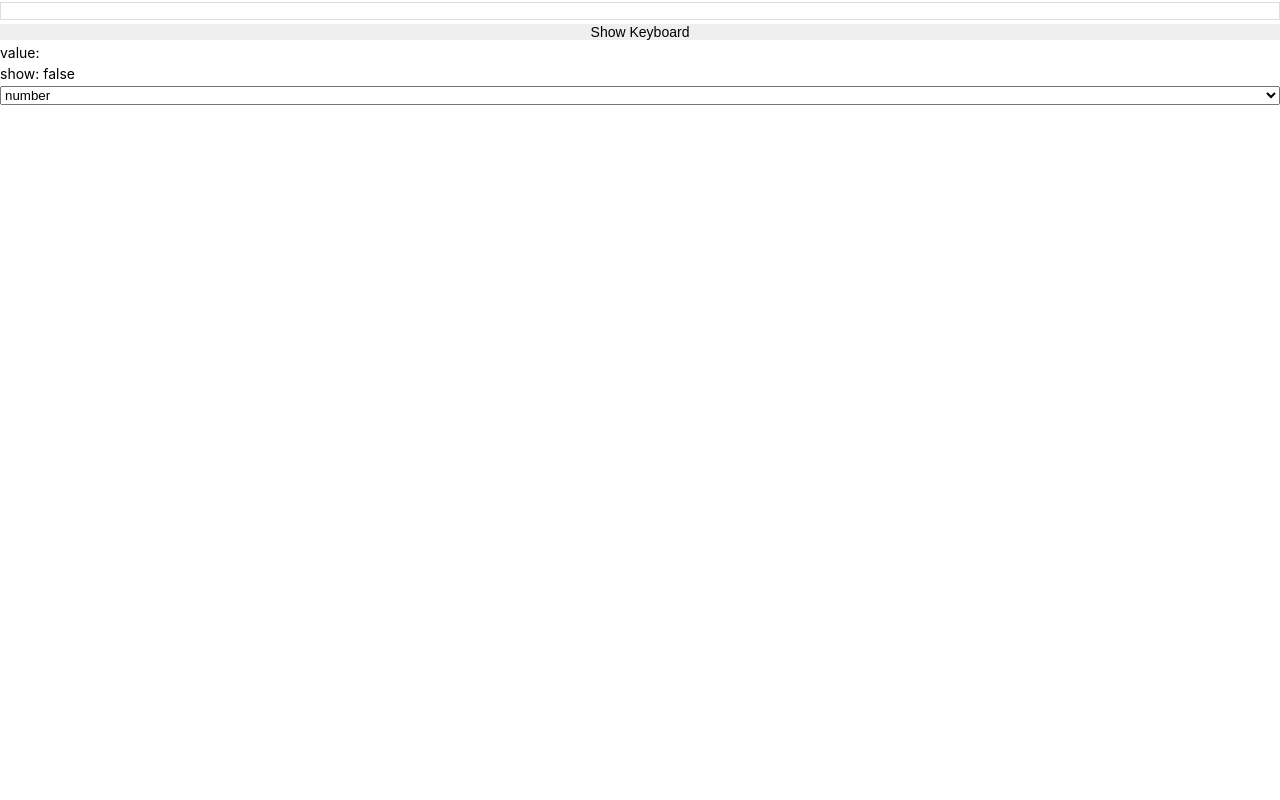
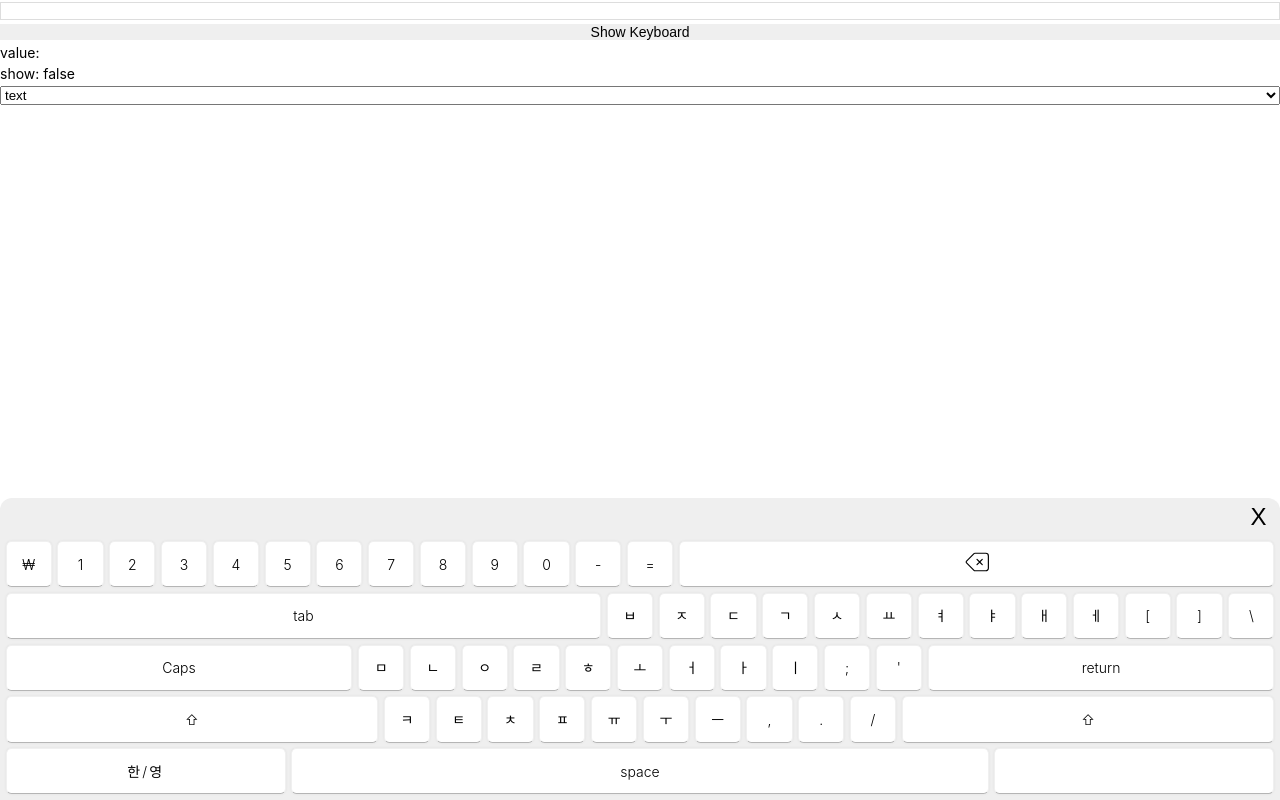
Before and after one commit to taegeun1111/han-keyboard, a React (Vite) app: page / in a window 1280 px wide. Built offline with nearby package versions, Linux system fonts and the light colour scheme.

Commit message:
FEAT: 키보드 타입들  추가

```diff
--- a/src/App.tsx
+++ b/src/App.tsx
@@ -7,7 +7,7 @@ import { KioskKeyboardInputType } from "./types/kioskKeyboardInputType";
 function App() {
   const [value, setValue] = useState("");
   const [show, setShow] = useState(false);
-  const [inputType, setInputType] = useState<KioskKeyboardInputType>("number");
+  const [inputType, setInputType] = useState<KioskKeyboardInputType>("text");
 
   return (
     <>
--- a/src/components/HanKeyboard.tsx
+++ b/src/components/HanKeyboard.tsx
@@ -51,7 +51,7 @@ const HanKeyboard = ({
     };
   }, [show, onClose]);
 
-  if (!show) return null;
+  // if (!show) return null;
 
   const renderKeyboard = () => {
     if (inputType === "number") {
@@ -117,7 +117,7 @@ const ModalContainer = styled.div`
   padding: 0.4rem;
   z-index: 1001;
   animation: slideUp 0.3s ease-out;
-  background-color: #ececec;
+  background-color: #efefef;
 
   @keyframes slideUp {
     from {
--- a/src/components/TypeNumber.tsx
+++ b/src/components/TypeNumber.tsx
@@ -105,6 +105,7 @@ const NumberRowWrapper = styled.div`
 
 const NumberRow = styled.div`
   display: flex;
+  width: 33.3333333%;
   border: 1px solid rgb(240, 240, 240);
   justify-content: center;
   align-items: center;
--- a/src/components/TypeText.tsx
+++ b/src/components/TypeText.tsx
@@ -1,6 +1,10 @@
-import React from "react";
-import { koreanLayout } from "../constants/kioskKeyboardKoreanLayout";
-import styled from "styled-components";
+import React, { useState } from "react";
+import {
+  englishLayout,
+  keyboardDisplay,
+  koreanLayout,
+} from "../constants/kioskKeyboardKoreanLayout";
+import styled, { css } from "styled-components";
 import { TypeNumberKeyboardType } from "../types/kioskKeyboardInputType";
 import { getKeyStyles, getKeyType } from "../utils/keyboardUtils";
 import { KeyType } from "../types/keyboardUtilTypes";
@@ -12,11 +16,15 @@ interface TypeNumberProps {
 
 interface NumberRowProps {
   $keyType: KeyType;
+  $isShiftPressed: boolean;
 }
 
 const TypeText = ({ onChange, value }: TypeNumberProps) => {
+  const [isShift, setIsShift] = useState(false);
+  const [isKorean, setIsKorean] = useState(true);
+
   const handleClick = (type: TypeNumberKeyboardType | string) => {
-    let newValue: string;
+    let newValue: string = value.toString(); // 초기값 설정
 
     switch (type) {
       case "{bksp}":
@@ -24,23 +32,26 @@ const TypeText = ({ onChange, value }: TypeNumberProps) => {
         break;
       case "{empty}":
         return;
+      case "{shift}":
+        setIsShift(!isShift);
+        return;
+      case "{한/영}":
+        setIsKorean(!isKorean);
+        return;
       default:
-        // 중괄호가 포함된 다른 문자열 처리
-        if (
-          typeof type === "string" &&
-          type.length !== 1 &&
-          type.includes("{") &&
-          type.includes("}")
-        ) {
-          newValue = value.toString() + type.replace(/[{}]/g, "");
+        // keyboardDisplay에서 값을 찾아보고, 없으면 기본 처리
+        if (typeof type === "string" && type.includes("{")) {
+          const displayValue =
+            keyboardDisplay[type as keyof typeof keyboardDisplay];
+          if (displayValue) {
+            newValue = value.toString() + displayValue;
+          }
         } else {
-          // 일반 숫자나 문자의 경우
           newValue = value.toString() + type;
         }
         break;
     }
 
-    // ChangeEvent 객체 생성
     const event = {
       target: {
         value: newValue,
@@ -50,39 +61,57 @@ const TypeText = ({ onChange, value }: TypeNumberProps) => {
     onChange(event);
   };
 
-  const findNotNumber = (type: TypeNumberKeyboardType | string) => {
-    // edge case
-    switch (type) {
-      case "{empty}":
-        return "";
-      case "{bksp}":
-        return <BackspaceIcon />;
-      default:
-        // 중괄호가 포함된 다른 문자열 처리
-        if (
-          typeof type === "string" &&
-          type.length !== 1 &&
-          type.includes("{") &&
-          type.includes("}")
-        ) {
+  const findDisplayValue = (type: TypeNumberKeyboardType | string) => {
+    if (typeof type === "string" && type.includes("{")) {
+      // keyboardDisplay에서 표시할 값 찾기
+      const displayValue =
+        keyboardDisplay[type as keyof typeof keyboardDisplay];
+
+      // displayValue가 undefined나 null이 아닌 경우 (빈 문자열도 유효한 값으로 처리)
+      if (displayValue !== undefined && displayValue !== null) {
+        // SVG string이 포함된 경우 dangerouslySetInnerHTML 사용
+        if (displayValue.includes("<svg")) {
+          return <span dangerouslySetInnerHTML={{ __html: displayValue }} />;
+        }
+        return displayValue;
+      }
+      // keyboardDisplay에 없는 경우 괄호 제거
       return type.replace(/[{}]/g, "");
-        }
+    } else {
+      console.log(type);
       return type;
     }
   };
 
+  const currentLayout = isKorean ? koreanLayout : englishLayout;
+
   return (
     <NumberContainer>
-      {koreanLayout.default.map((row, rowIndex) => (
+      {isShift
+        ? currentLayout.shift.map((row, rowIndex) => (
             <NumberRowWrapper key={rowIndex}>
-          {/* 공백을 기준으로 나누되, 중괄호 안의 내용은 보존 */}
               {row.match(/({[^}]+}|\S+)/g)?.map((key, keyIndex) => (
                 <NumberRow
                   key={`${rowIndex}-${keyIndex}`}
                   onClick={() => handleClick(key)}
                   $keyType={getKeyType(key)}
+                  $isShiftPressed={key === "{shift}" && isShift}
                 >
-              {findNotNumber(key)}
+                  {findDisplayValue(key)}
+                </NumberRow>
+              ))}
+            </NumberRowWrapper>
+          ))
+        : currentLayout.default.map((row, rowIndex) => (
+            <NumberRowWrapper key={rowIndex}>
+              {row.split(" ").map((key, keyIndex) => (
+                <NumberRow
+                  key={`${rowIndex}-${keyIndex}`}
+                  onClick={() => handleClick(key)}
+                  $keyType={getKeyType(key)}
+                  $isShiftPressed={key === "{shift}" && isShift}
+                >
+                  {findDisplayValue(key)}
                 </NumberRow>
               ))}
             </NumberRowWrapper>
@@ -92,28 +121,6 @@ const TypeText = ({ onChange, value }: TypeNumberProps) => {
 };
 
 export default TypeText;
-
-const BackspaceIcon = () => (
-  <BackspaceIconWrapper
-    xmlns="http://www.w3.org/2000/svg"
-    fill="none"
-    viewBox="0 0 24 24"
-    strokeWidth="1"
-    stroke="currentColor"
-    className="size-4"
-  >
-    <path
-      strokeLinecap="round"
-      strokeLinejoin="round"
-      d="M12 9.75 14.25 12m0 0 2.25 2.25M14.25 12l2.25-2.25M14.25 12 12 14.25m-2.58 4.92-6.374-6.375a1.125 1.125 0 0 1 0-1.59L9.42 4.83c.21-.211.497-.33.795-.33H19.5a2.25 2.25 0 0 1 2.25 2.25v10.5a2.25 2.25 0 0 1-2.25 2.25h-9.284c-.298 0-.585-.119-.795-.33Z"
-    />
-  </BackspaceIconWrapper>
-);
-
-const BackspaceIconWrapper = styled.svg`
-  width: 2rem;
-  height: auto;
-`;
 
 const NumberContainer = styled.div`
   display: flex;
@@ -142,11 +149,11 @@ const NumberRow = styled.div<NumberRowProps>`
   background-color: white;
   border-radius: 0.4rem;
   border-bottom: 1px solid rgb(181, 181, 181);
-  box-shadow: 0 0 3px -1px #0000004d;
+  box-shadow: 0 0 3px -1px #7c7c7c4d;
   box-sizing: border-box;
   font-weight: 300;
-  width: 4.3rem;
-  height: 4.3rem;
+  width: 3.3rem;
+  height: 3.3rem;
 
   &:active {
     background-color: rgb(250, 250, 250);
@@ -154,5 +161,19 @@ const NumberRow = styled.div<NumberRowProps>`
     transform: scale(0.98);
   }
 
+  & svg {
+    width: 2rem;
+    height: auto;
+  }
+
   ${(props) => getKeyStyles(props.$keyType)}
+
+  ${({ $isShiftPressed }) =>
+    $isShiftPressed &&
+    css`
+      background-color: #dedede;
+      color: #1e293b;
+      box-shadow: inset 0 2px 6px 0 rgba(0, 0, 0, 0.01);
+      border: none;
+    `}
 `;
--- a/src/constants/kioskKeyboardKoreanLayout.ts
+++ b/src/constants/kioskKeyboardKoreanLayout.ts
@@ -1,33 +1,33 @@
 export const koreanLayout = {
   default: [
-    "{1} {2} {3} {4} {5} {6} {7} {8} {9} {0} {bksp}",
-    "ㅂ ㅈ ㄷ ㄱ ㅅ ㅛ ㅕ ㅑ ㅐ ㅔ",
-    "ㅁ ㄴ ㅇ ㄹ ㅎ ㅗ ㅓ ㅏ ㅣ",
-    "{shift} ㅋ ㅌ ㅊ ㅍ ㅠ ㅜ ㅡ {shift}",
+    "{₩} {1} {2} {3} {4} {5} {6} {7} {8} {9} {0} {-} {=} {bksp}",
+    "{tab} ㅂ ㅈ ㄷ ㄱ ㅅ ㅛ ㅕ ㅑ ㅐ ㅔ {[} {]} {\\}",
+    "{capslock} ㅁ ㄴ ㅇ ㄹ ㅎ ㅗ ㅓ ㅏ ㅣ {;} {'} {return}",
+    "{shift} ㅋ ㅌ ㅊ ㅍ ㅠ ㅜ ㅡ {,} {.} {/} {shift}",
     "{한/영} {space} {empty}",
   ],
   shift: [
-    "{1} {2} {3} {4} {5} {6} {7} {8} {9} {0} {bksp}",
-    "ㅃ ㅉ ㄸ ㄲ ㅆ ㅛ ㅕ ㅑ ㅒ ㅖ",
-    "ㅁ ㄴ ㅇ ㄹ ㅎ ㅗ ㅓ ㅏ ㅣ",
-    "{shift} ㅋ ㅌ ㅊ ㅍ ㅠ ㅜ ㅡ {shift}",
+    "{~} {!} {@} {#} {$} {%} {^} {&} {*} {(} {)} {_} {+} {bksp}",
+    "{tab} ㅃ ㅉ ㄸ ㄲ ㅆ ㅛ ㅕ ㅑ ㅒ ㅖ {{} {}} {|}",
+    "{capslock} ㅁ ㄴ ㅇ ㄹ ㅎ ㅗ ㅓ ㅏ ㅣ {:} {quote} {return}",
+    "{shift} ㅋ ㅌ ㅊ ㅍ ㅠ ㅜ ㅡ {<} {>} {?} {shift}",
     "{한/영} {space} {empty}",
   ],
 };
 
 export const englishLayout = {
   default: [
-    "{1} {2} {3} {4} {5} {6} {7} {8} {9} {0} {bksp}",
-    "q w e r t y u i o p",
-    "a s d f g h j k l",
-    "{shift} z x c v b n m {shift}",
+    "{₩} {1} {2} {3} {4} {5} {6} {7} {8} {9} {0} {-} {=} {bksp}",
+    "{tab} q w e r t y u i o p {[} {]} {\\}",
+    "{capslock} a s d f g h j k l {;} {'} {return}",
+    "{shift} z x c v b n m {,} {.} {/} {shift}",
     "{한/영} {space} {empty}",
   ],
   shift: [
-    "{1} {2} {3} {4} {5} {6} {7} {8} {9} {0} {bksp}",
-    "Q W E R T Y U I O P",
-    "A S D F G H J K L",
-    "{shift} Z X C V B N M {shift}",
+    "{~} {!} {@} {#} {$} {%} {^} {&} {*} {(} {)} {_} {+} {bksp}",
+    "{tab} Q W E R T Y U I O P {{} {}} {|}",
+    "{capslock} A S D F G H J K L {:} {quote} {return}",
+    "{shift} Z X C V B N M {<} {>} {?} {shift}",
     "{한/영} {space} {empty}",
   ],
 };
@@ -37,14 +37,16 @@ export const numericLayout = {
 };
 
 export const keyboardDisplay = {
+  // 기존 내용
   "{space}": "space",
   "{shift}": "⇧",
-  "{bksp}": `<svg xmlns="http://www.w3.org/2000/svg" fill="none" viewBox="0 0 24 24" stroke-width="1" stroke="currentColor" class="size-6">
-  <path stroke-linecap="round" stroke-linejoin="round" d="M12 9.75 14.25 12m0 0 2.25 2.25M14.25 12l2.25-2.25M14.25 12 12 14.25m-2.58 4.92-6.374-6.375a1.125 1.125 0 0 1 0-1.59L9.42 4.83c.21-.211.497-.33.795-.33H19.5a2.25 2.25 0 0 1 2.25 2.25v10.5a2.25 2.25 0 0 1-2.25 2.25h-9.284c-.298 0-.585-.119-.795-.33Z" />
-</svg>
-`,
-  "{empty}": "empty",
+  "{bksp}": `<svg xmlns="http://www.w3.org/2000/svg" fill="none" viewBox="0 0 24 24" stroke-width="1" stroke="currentColor" class="size-4">
+    <path stroke-linecap="round" stroke-linejoin="round" d="M12 9.75 14.25 12m0 0 2.25 2.25M14.25 12l2.25-2.25M14.25 12 12 14.25m-2.58 4.92-6.374-6.375a1.125 1.125 0 0 1 0-1.59L9.42 4.83c.21-.211.497-.33.795-.33H19.5a2.25 2.25 0 0 1 2.25 2.25v10.5a2.25 2.25 0 0 1-2.25 2.25h-9.284c-.298 0-.585-.119-.795-.33Z" />
+  </svg>`,
+  "{empty}": "",
   "{한/영}": "한/영",
+
+  // 숫자
   "{1}": "1",
   "{2}": "2",
   "{3}": "3",
@@ -55,4 +57,138 @@ export const keyboardDisplay = {
   "{8}": "8",
   "{9}": "9",
   "{0}": "0",
+
+  // 특수문자
+  "{quote}": '"',
+  "{'}": "'",
+  "{:}": ":",
+  "{;}": ";",
+  "{<}": "<",
+  "{>}": ">",
+  "{?}": "?",
+  "{/}": "/",
+  "{,}": ",",
+  "{.}": ".",
+  "{[}": "[",
+  "{]}": "]",
+  "{{}": "{",
+  "{}}": "}",
+  "{|}": "|",
+  "{\\}": "\\",
+  "{₩}": "₩",
+  "{-}": "-",
+  "{=}": "=",
+  "{_}": "_",
+  "{+}": "+",
+  "{~}": "~",
+  "{!}": "!",
+  "{@}": "@",
+  "{#}": "#",
+  "{$}": "$",
+  "{%}": "%",
+  "{^}": "^",
+  "{&}": "&",
+  "{*}": "*",
+  "{(}": "(",
+  "{)}": ")",
+
+  // 기능 키
+  "{tab}": "tab",
+  "{capslock}": "Caps",
+  "{return}": "return",
+
+  // 한글 자음
+  ㄱ: "ㄱ",
+  ㄴ: "ㄴ",
+  ㄷ: "ㄷ",
+  ㄹ: "ㄹ",
+  ㅁ: "ㅁ",
+  ㅂ: "ㅂ",
+  ㅅ: "ㅅ",
+  ㅇ: "ㅇ",
+  ㅈ: "ㅈ",
+  ㅊ: "ㅊ",
+  ㅋ: "ㅋ",
+  ㅌ: "ㅌ",
+  ㅍ: "ㅍ",
+  ㅎ: "ㅎ",
+
+  // 한글 모음
+  ㅏ: "ㅏ",
+  ㅑ: "ㅑ",
+  ㅓ: "ㅓ",
+  ㅕ: "ㅕ",
+  ㅗ: "ㅗ",
+  ㅛ: "ㅛ",
+  ㅜ: "ㅜ",
+  ㅠ: "ㅠ",
+  ㅡ: "ㅡ",
+  ㅣ: "ㅣ",
+  ㅐ: "ㅐ",
+  ㅒ: "ㅒ",
+  ㅔ: "ㅔ",
+  ㅖ: "ㅖ",
+
+  // 쌍자음
+  ㄲ: "ㄲ",
+  ㄸ: "ㄸ",
+  ㅃ: "ㅃ",
+  ㅆ: "ㅆ",
+  ㅉ: "ㅉ",
+
+  // 영문 소문자
+  a: "a",
+  b: "b",
+  c: "c",
+  d: "d",
+  e: "e",
+  f: "f",
+  g: "g",
+  h: "h",
+  i: "i",
+  j: "j",
+  k: "k",
+  l: "l",
+  m: "m",
+  n: "n",
+  o: "o",
+  p: "p",
+  q: "q",
+  r: "r",
+  s: "s",
+  t: "t",
+  u: "u",
+  v: "v",
+  w: "w",
+  x: "x",
+  y: "y",
+  z: "z",
+
+  // 영문 대문자
+  A: "A",
+  B: "B",
+  C: "C",
+  D: "D",
+  E: "E",
+  F: "F",
+  G: "G",
+  H: "H",
+  I: "I",
+  J: "J",
+  K: "K",
+  L: "L",
+  M: "M",
+  N: "N",
+  O: "O",
+  P: "P",
+  Q: "Q",
+  R: "R",
+  S: "S",
+  T: "T",
+  U: "U",
+  V: "V",
+  W: "W",
+  X: "X",
+  Y: "Y",
+  Z: "Z",
 };
--- a/src/types/keyboardUtilTypes.ts
+++ b/src/types/keyboardUtilTypes.ts
@@ -4,4 +4,7 @@ export type KeyType =
   | "empty"
   | "shift"
   | "language"
+  | "tab"
+  | "capslock"
+  | "return"
   | "normal";
--- a/src/utils/keyboardUtils.ts
+++ b/src/utils/keyboardUtils.ts
@@ -13,6 +13,12 @@ export const getKeyType = (key: string): KeyType => {
       return "empty";
     case "{한/영}":
       return "language";
+    case "{tab}":
+      return "tab";
+    case "{capslock}":
+      return "capslock";
+    case "{return}":
+      return "return";
     default:
       return "normal";
   }
@@ -41,6 +47,15 @@ export const getKeyStyles = (keyType: KeyType) => {
       return css`
         flex: 2.3;
       `;
+    case "tab":
+      return css`
+        flex: 1;
+      `;
+    case "capslock":
+    case "return":
+      return css`
+        flex: 1;
+      `;
     default:
       return css``;
   }
```
Lines whose indentation alone changed are shown as unchanged.
